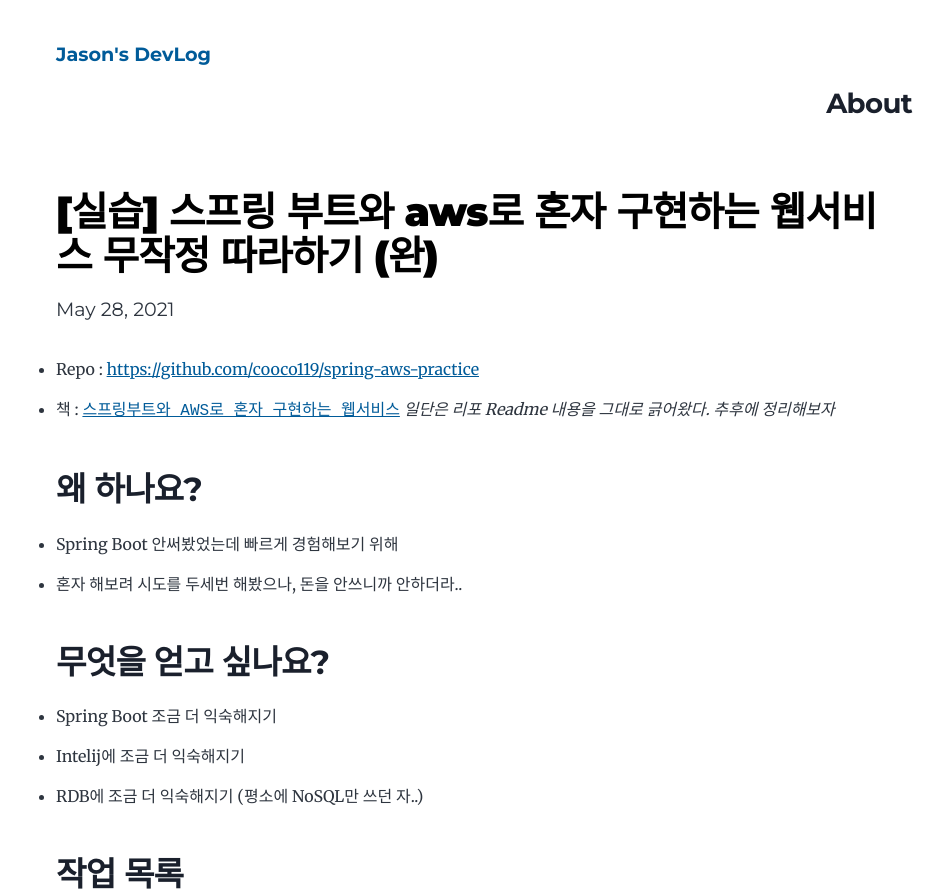
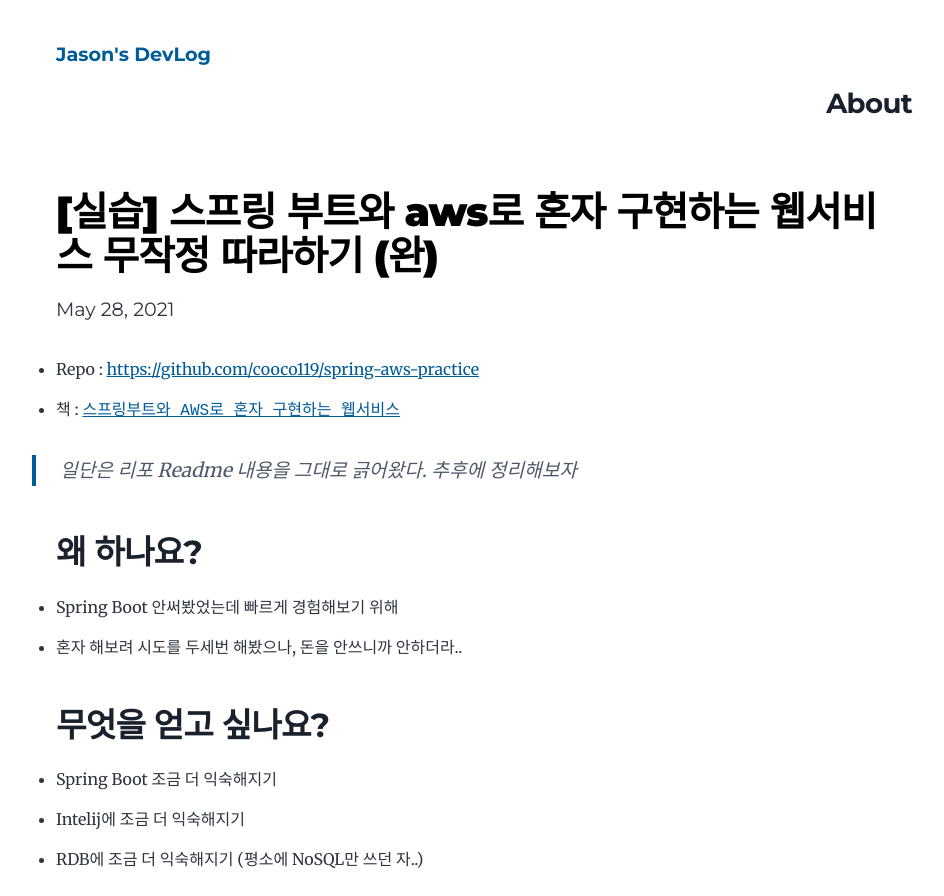
Before and after one commit to cooco119/cooco119.github.io, a Gatsby site: page /spring-boot-aws-practice/ in a window 1280 px wide. Shown: the top 896 px of the page, without its empty margins (156-1100 px from the left). Built offline with nearby package versions, Linux system fonts and the light colour scheme; Gatsby itself is replaced by a stand-in of ours; some packages are replaced by stand-ins of ours.

Commit message:
Update spring-boot-aws-practice

```diff
--- a/content/blog/spring-boot-aws-practice/index.md
+++ b/content/blog/spring-boot-aws-practice/index.md
@@ -8,7 +8,8 @@ show: true
 ---
 * Repo : https://github.com/cooco119/spring-aws-practice
 * 책 : [`스프링부트와 AWS로 혼자 구현하는 웹서비스`](http://m.yes24.com/Goods/Detail/83849117)
-*일단은 리포 Readme 내용을 그대로 긁어왔다. 추후에 정리해보자*
+
+> *일단은 리포 Readme 내용을 그대로 긁어왔다. 추후에 정리해보자*
 
 ## 왜 하나요?
 
```
